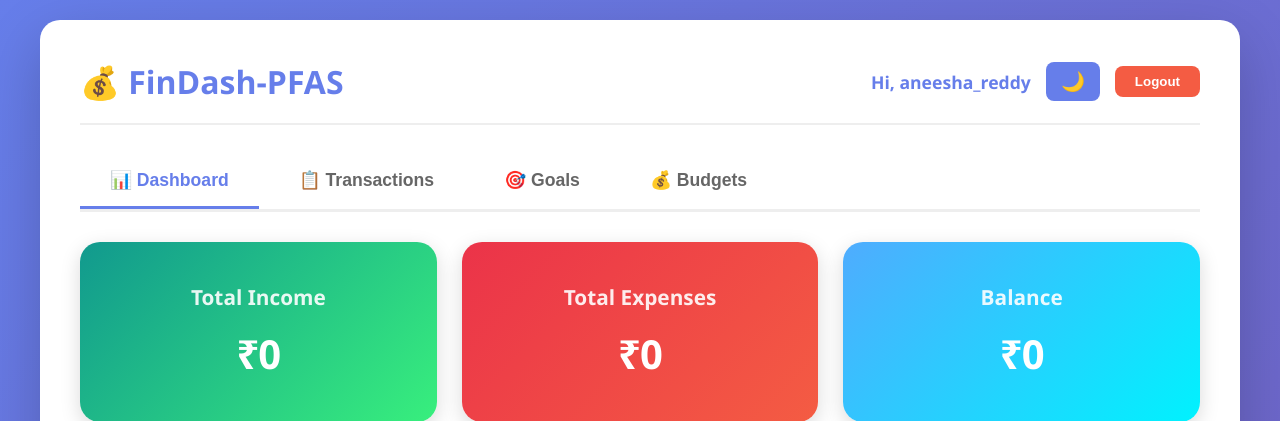
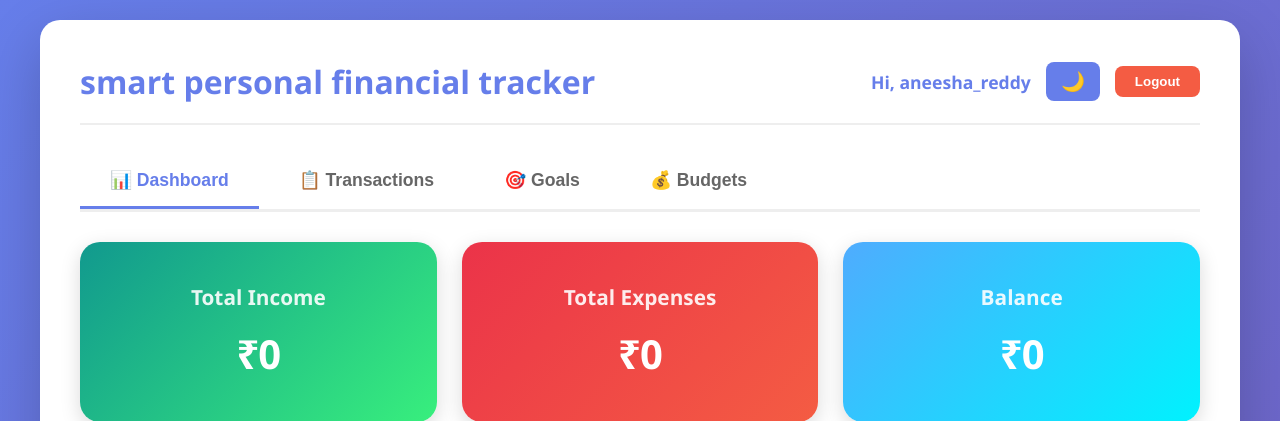
Before and after one commit to P-Aneesha/FinDash-PFAS, a Flask app: page / in a window 1280 px wide. Shown: the top 421 px of the page. Run offline with Flask 3, Linux system fonts and the light colour scheme; a user stored in the database is signed in; data that the repository does not hold is empty; some libraries are stand-ins or nearby versions.

Commit message:
simple editing

```diff
--- a/templates/index.html
+++ b/templates/index.html
@@ -20,7 +20,7 @@
 <body>
     <div class="container">
         <header>
-            <h1>💰 FinDash-PFAS</h1>
+            <h1>smart personal financial tracker</h1>
             <div class="header-right">
                 <span id="username"></span>
                 <button onclick="toggleTheme()" class="btn-theme">🌙</button>
@@ -130,6 +130,7 @@
                             <option value="Entertainment">Entertainment</option>
                             <option value="Healthcare">Healthcare</option>
                             <option value="Education">Education</option>
+                            <option value="friend">friend </option>
                             <option value="Other">Other</option>
                         </select>
                         <input type="number" id="expAmount" placeholder="Amount" step="0.01" required>
--- a/templates/login.html
+++ b/templates/login.html
@@ -13,7 +13,7 @@
 
         body {
             font-family: 'Segoe UI', Tahoma, Geneva, Verdana, sans-serif;
-            background: linear-gradient(135deg, #667eea 0%, #764ba2 100%);
+           background: linear-gradient(135deg, #36d1dc 0%, #ff5f6d 100%);
             min-height: 100vh;
             display: flex;
             align-items: center;
```
